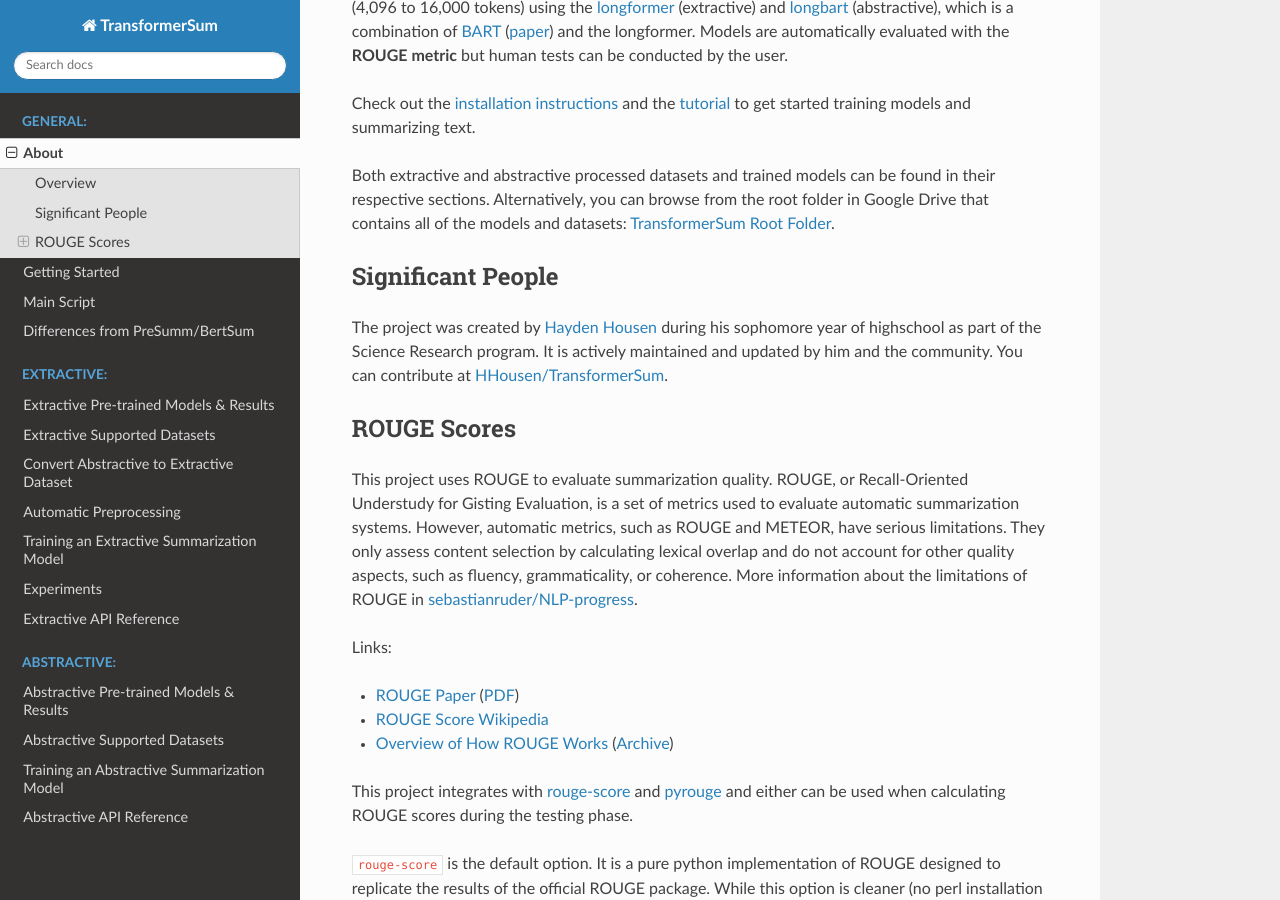
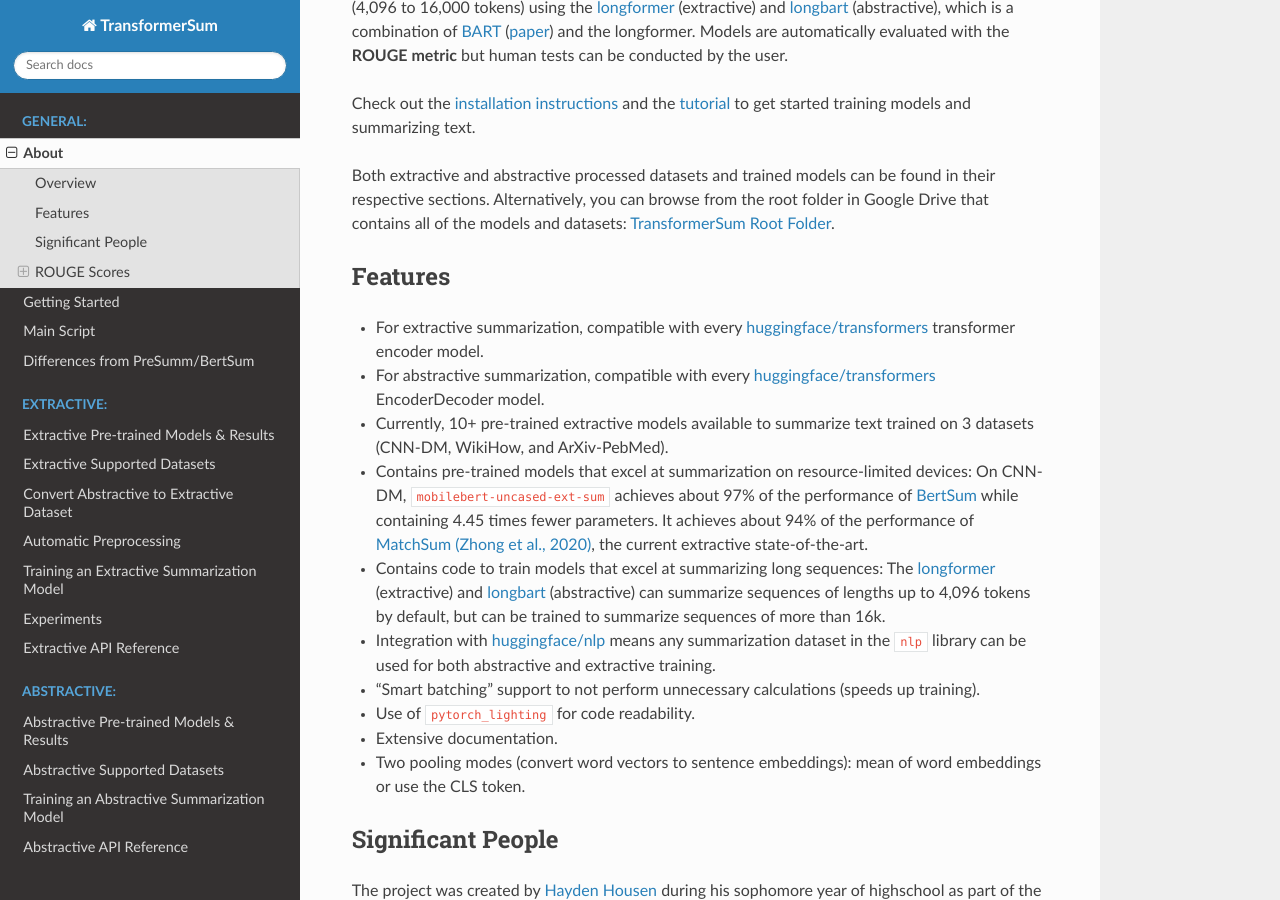
Before and after one commit to HHousen/TransformerSum, a Sphinx documentation site: the page built from doc/general/about.rst, in a window 1280 px wide and 900 px high, scrolled down 414 px. Built offline with Sphinx 7.4.7 and the Read the Docs theme 2.0.0, drawn with Linux system fonts in a browser that asks for light colours.

Commit message:
Add model results, add brand images, add features list, & update differences from BertSum

```diff
--- a/doc/abstractive/training.rst
+++ b/doc/abstractive/training.rst
@@ -1,7 +1,7 @@
 Training an Abstractive Summarization Model
 ===========================================
 
-To use (not train) `BART <https://arxiv.org/abs/1910.13461>`_ or `PreSumm <https://arxiv.org/abs/1908.08345>`_ please visit `HHousen/DocSum <https://github.com/HHousen/DocSum`_. To train a model designed for seq2seq tasks visit the `summarization examples in huggingface/transformers <https://github.com/huggingface/transformers/tree/master/examples/seq2seq>`_.
+To use (not train) `BART <https://arxiv.org/abs/1910.13461>`__ or `PreSumm <https://arxiv.org/abs/1908.08345>`_ please visit `HHousen/DocSum <https://github.com/HHousen/DocSum>`_. To train a model designed for seq2seq tasks visit the `summarization examples in huggingface/transformers <https://github.com/huggingface/transformers/tree/master/examples/seq2seq>`_.
 
 .. _abstractive_command_example:
 
@@ -34,7 +34,7 @@
 Abstractive Long Summarization
 ------------------------------
 
-This script can perform abstractive summarization on long sequences using the ``longbart`` model (`GitHub repo <https://github.com/patil-suraj/longbart>`__). ``longbart`` is `BART <https://huggingface.co/transformers/model_doc/bart.html>`_ (`paper <https://arxiv.org/abs/1910.13461>`__) but with components from the `longformer <https://huggingface.co/transformers/model_doc/longformer.html>`_ (`paper <https://arxiv.org/abs/2004.05150>`__) that enable it to operate with long sequences.
+This script can perform abstractive summarization on long sequences using the ``longbart`` model (`GitHub repo <https://github.com/patil-suraj/longbart>`__). ``longbart`` is `BART <https://huggingface.co/transformers/model_doc/bart.html>`__ (`paper <https://arxiv.org/abs/1910.13461>`__) but with components from the `longformer <https://huggingface.co/transformers/model_doc/longformer.html>`_ (`paper <https://arxiv.org/abs/2004.05150>`__) that enable it to operate with long sequences.
 
 Install ``longbart`` by running ``pip install git+https://github.com/patil-suraj/longbart.git``. Then generate a long model with the below code:
 
--- a/doc/general/about.rst
+++ b/doc/general/about.rst
@@ -9,6 +9,22 @@
 Check out the :ref:`installation instructions <installation_instructions>` and the :ref:`tutorial <getting_started_tutorial>` to get started training models and summarizing text.
 
 Both extractive and abstractive processed datasets and trained models can be found in their respective sections. Alternatively, you can browse from the root folder in Google Drive that contains all of the models and datasets: `TransformerSum Root Folder <https://drive.google.com/drive/folders/1SX8iQdUJkaLu8K6SoU0nrsxwOe4Qno6l>`_.
+
+Features
+--------
+
+* For extractive summarization, compatible with every `huggingface/transformers <https://github.com/huggingface/transformers>`_ transformer encoder model.
+* For abstractive summarization, compatible with every `huggingface/transformers <https://github.com/huggingface/transformers>`_ EncoderDecoder model.
+* Currently, 10+ pre-trained extractive models available to summarize text trained on 3 datasets (CNN-DM, WikiHow, and ArXiv-PebMed).
+
+* Contains pre-trained models that excel at summarization on resource-limited devices: On CNN-DM, ``mobilebert-uncased-ext-sum`` achieves about 97% of the performance of `BertSum <https://arxiv.org/abs/1903.10318>`_ while containing 4.45 times fewer parameters. It achieves about 94% of the performance of `MatchSum (Zhong et al., 2020) <https://arxiv.org/abs/2004.08795>`_, the current extractive state-of-the-art.
+* Contains code to train models that excel at summarizing long sequences: The `longformer <https://huggingface.co/transformers/model_doc/longformer.html>`__ (extractive) and `longbart <https://github.com/patil-suraj/longbart>`__ (abstractive) can summarize sequences of lengths up to 4,096 tokens by default, but can be trained to summarize sequences of more than 16k.
+
+* Integration with `huggingface/nlp <https://github.com/huggingface/nlp>`_ means any summarization dataset in the ``nlp`` library can be used for both abstractive and extractive training.
+* "Smart batching" support to not perform unnecessary calculations (speeds up training).
+* Use of ``pytorch_lighting`` for code readability.
+* Extensive documentation.
+* Two pooling modes (convert word vectors to sentence embeddings): mean of word embeddings or use the CLS token.
 
 Significant People
 ------------------
--- a/doc/general/differences.rst
+++ b/doc/general/differences.rst
@@ -21,6 +21,7 @@
 * Supports the same :meth:`~convert_to_extractive.greedy_selection` and :meth:`~convert_to_extractive.combination_selection` of ``BertSum``.
 * A more robust CLI that allows for various desired outputs.
 * Built in optional gzip compression.
+* Integration with `huggingface/nlp <https://github.com/huggingface/nlp>`_ means any summarization dataset in the ``nlp`` library can be converted to extractive by only modifying 4 options (specifically ``--dataset``, ``--dataset_version``, ``--data_example_column``, and ``--data_summarized_column``). The ``nlp`` library will handle downloading and pre-processing.
 
 Pooling for Extractive Models
 -----------------------------
@@ -41,7 +42,7 @@
 
 * **Compatible with every huggingface/transformers transformer encoder model.** ``BertSum`` can only use Bert, whereas this project supports all encoders by only changing two options when training.
 * Easily extendable with new custom models that are saved in the ``huggingface/transformers`` format. In this way, integration with the ``longformer`` was easily accomplished (this integration was since removed since ``huggingface/transformers`` implemented the ``longformer`` directly..
-* The classifier component of ``TransformerSum`` is larger (it contains two linear layers) than `BertSum` (which contains one linear layer). The additional layer was found the greatly improve performance.
+* For the extractive component, ``BertSum`` supports three classifiers: a linear layer, a transformer, and a LSTM network. This project supports four different classifiers: ``linear``, a few linear layers with dropout and an activation function; ``simple_linear``, a single linear layer; ``transformer``, which runs the input through some ``nn.TransformerEncoderLayer`` layers; and ``transformer_linear``, a linear layer combined with a transformer. The classifier is responsible for removing the hidden features from each sentence embedding and converting them to a single number. The `BertSum paper <https://arxiv.org/pdf/1903.10318.pdf>`_ indicates that the difference between these classifiers is not major.
 * The reduction method for the BCE loss function  is different in ``TransformerSum`` than `BertSum`. `BertSum` takes the sum of the losses for each sentence (ignoring padding) even though it `looks like it uses the mean <https://github.com/nlpyang/BertSum/blob/master/src/models/trainer.py#L325>`_. Five different reduction methods were tested (see the :ref:`loss_function_experiments`). There did not appear to a significant difference, but the best was chosen.
 * The batch size parameter of ``BertSum`` is not the real batch size (which is likely caused by the custom ``DataLoader``). In this project batch size is the number of documents processed on the GPU at once.
 * Multiple optimizers are supported "out-of-the-box" in ``TransformerSum`` without any need to modify the code.
--- a/doc/index.rst
+++ b/doc/index.rst
@@ -1,5 +1,7 @@
 TransformerSum: Summarization Training and Inference Library
 ============================================================
+
+.. image:: _static/logo.png
 
 .. toctree::
    :maxdepth: 2
--- a/extractive.py
+++ b/extractive.py
@@ -425,6 +425,7 @@
         then this function will run once, loading the entire dataset into memory to process
         just like the ``convert_to_extractive.py`` script.
         """
+        pytorch_total_params = sum(p.numel() for p in self.parameters() if p.requires_grad)
         datasets = dict()
 
         # loop through all data_splits
```
Also changed, not shown: other parts of doc/general/differences.rst (+1 -1 lines), README.md (+29 -9 lines), doc/extractive/models-results.rst (+20 -0 lines), doc/_static/logo.png (added), doc/_static/social.png (added).
